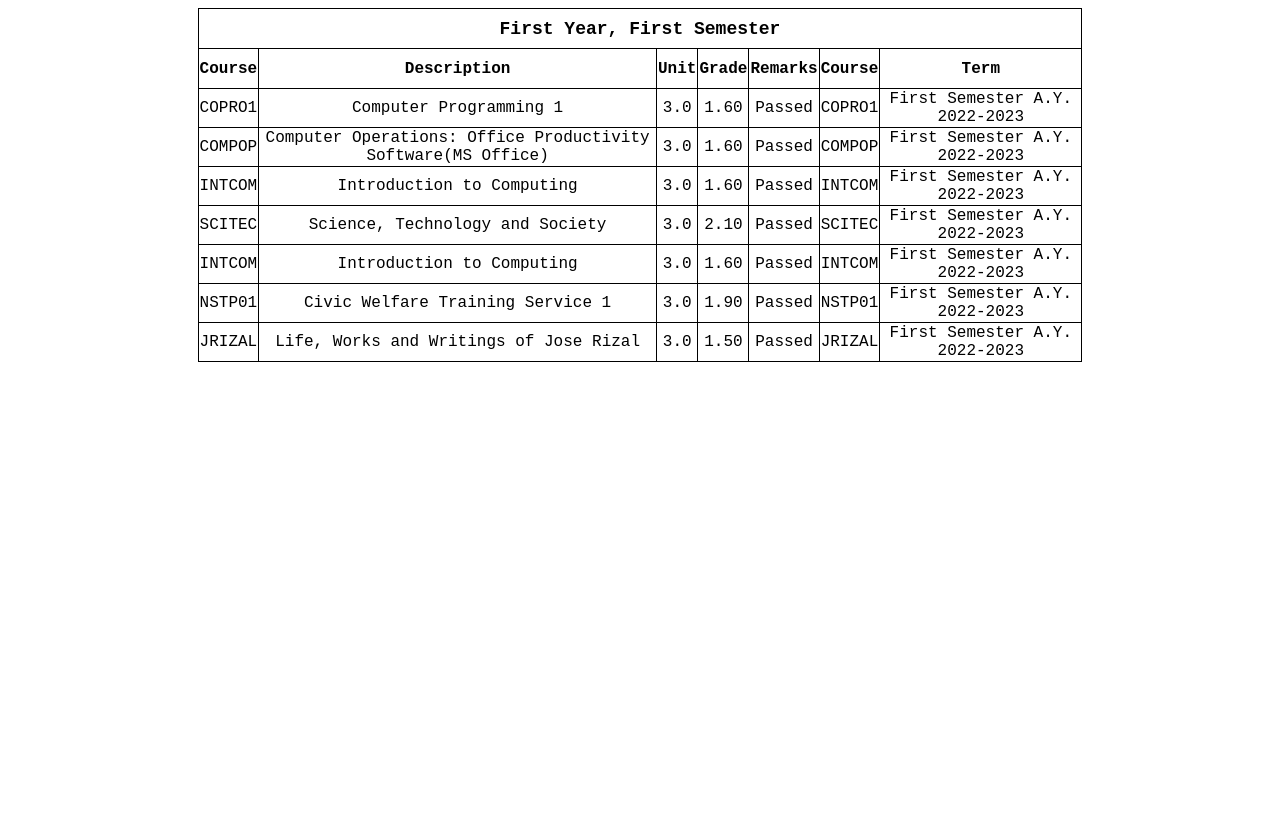
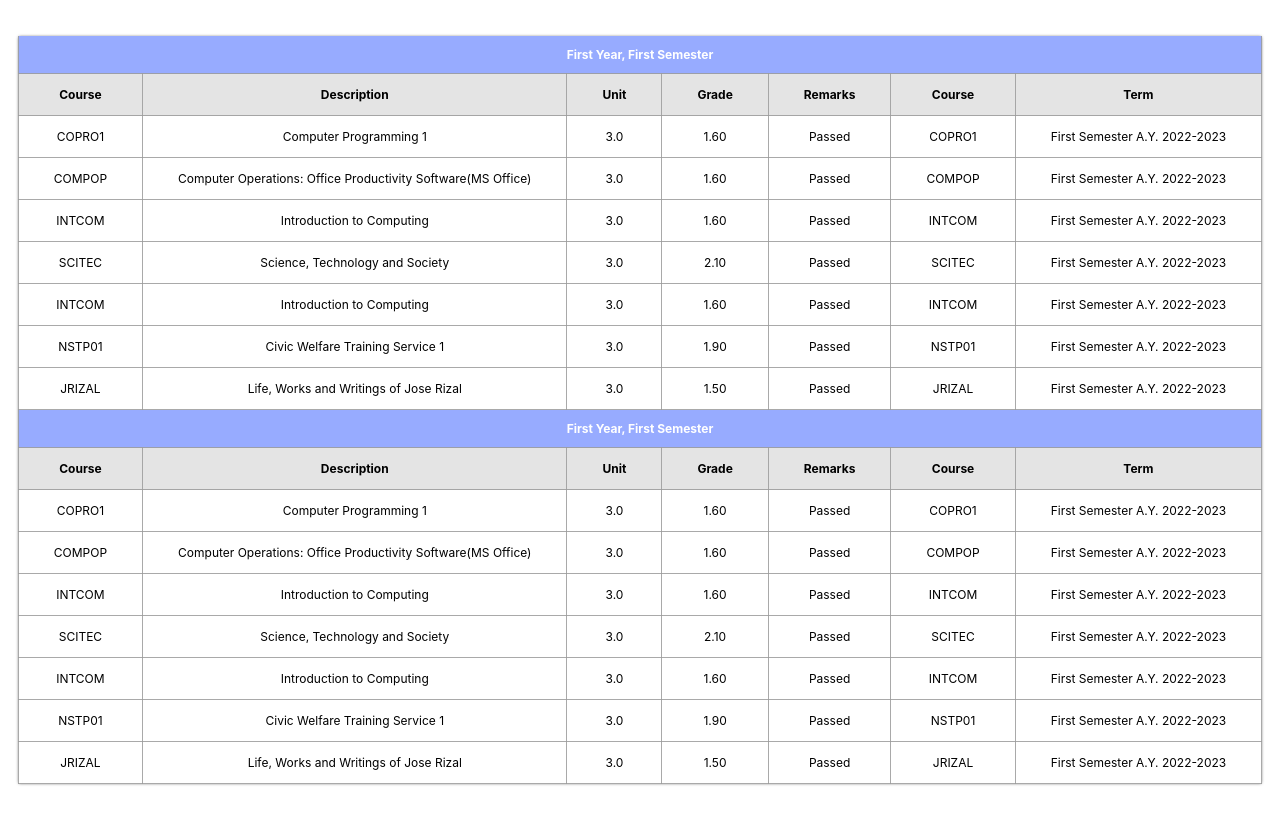
Before and after one commit to Ramiramiramram/LabActivity-2_Gujilde, a plain HTML site: page index.html in a window 1280 px wide. Drawn offline with Linux system fonts and the light colour scheme.

Commit message:
Add files via upload

```diff
--- a/index.html
+++ b/index.html
@@ -1,46 +1,59 @@
 <html lang="en">
+
 <head>
     <meta charset="UTF-8">
     <meta name="viewport" content="width=device-width, initial-scale=1.0">
     <title>Lab Activity #2</title>
     <style>
-        table, td, th {
-        border: 1px solid black;
+        table {
+            font-family: 'Inter', Verdana, "Segoe UI", Helvetica, Sans-Serif;
+            margin: 36px auto;
+            border-collapse: collapse;
+            box-shadow: 0px 0px 3px -1px #000000dd;
         }
-        table {
-        margin: auto;
-        border-collapse: collapse;
-        width: 70%;
+        table td {
+            border-bottom: 1px solid #9c9c9cdd;
+            border-right: 1px solid #9c9c9cdd;
+            border-left: 1px solid #9c9c9cdd;
+            padding: 13px 35px;
+            font-size: 12px;
         }
-        th {
-            font-family: 'Courier New', Courier, sans-serif;
-            height: 40px;
+        h2 {
             text-align: center;
         }
-        td{
-            font-family: 'Courier New', Courier, monospace;
+        tbody {
+            text-align: center;
         }
-        h2{text-align: center;}
-        tbody{text-align: center;}
+        .sem{
+            padding: 11px 35px;
+            font-weight: bold;
+            color: rgb(255, 255, 255);
+            background-color: rgba(136, 158, 255, 0.867);
+        }
+        .sem-header {
+            padding: 11px 35px;
+            font-weight: bold;
+            background-color: rgb(228, 228, 228);
+        }
     </style>
 </head>
+
 <body>
     <table>
-        <thead>
+        <tbody>
+            <!--1st Year, First Sem-->
             <tr>
-                <th colspan="7" style="font-size: large;">First Year, First Semester</th>
+                <td class="sem" colspan="7">First Year, First Semester</td>
             </tr>
-            <tr>
-                <th>Course</th>
-                <th>Description</th>
-                <th>Unit</th>
-                <th>Grade</th>
-                <th>Remarks</th>
-                <th>Course</th>
-                <th>Term</th>
+            <tr class="sem-header">
+                <td>Course</td>
+                <td>Description</td>
+                <td>Unit</td>
+                <td>Grade</td>
+                <td>Remarks</td>
+                <td>Course</td>
+                <td>Term</td>
             </tr>
-        </thead>
-        <tbody>
             <tr>
                 <td>COPRO1</td>
                 <td>Computer Programming 1</td>
@@ -70,7 +83,7 @@
             </tr>
             <tr>
                 <td>SCITEC</td>
-                <td>Science, Technology and Society	</td>
+                <td>Science, Technology and Society </td>
                 <td>3.0</td>
                 <td>2.10</td>
                 <td>Passed</td>
@@ -97,7 +110,83 @@
             </tr>
             <tr>
                 <td>JRIZAL</td>
-                <td>Life, Works and Writings of Jose Rizal	</td>
+                <td>Life, Works and Writings of Jose Rizal </td>
+                <td>3.0</td>
+                <td>1.50</td>
+                <td>Passed</td>
+                <td>JRIZAL</td>
+                <td>First Semester A.Y. 2022-2023</td>
+            </tr>
+            <!--1st Year, Second Sem-->
+            <tr>
+                <td class="sem" colspan="7">First Year, First Semester</th>
+            </tr>
+            <tr class="sem-header">
+                <td>Course</td>
+                <td>Description</td>
+                <td>Unit</td>
+                <td>Grade</td>
+                <td>Remarks</td>
+                <td>Course</td>
+                <td>Term</td>
+            </tr>
+            <tr>
+                <td>COPRO1</td>
+                <td>Computer Programming 1</td>
+                <td>3.0</td>
+                <td>1.60</td>
+                <td>Passed</td>
+                <td>COPRO1</td>
+                <td>First Semester A.Y. 2022-2023</td>
+            </tr>
+            <tr>
+                <td>COMPOP</td>
+                <td>Computer Operations: Office Productivity Software(MS Office)</td>
+                <td>3.0</td>
+                <td>1.60</td>
+                <td>Passed</td>
+                <td>COMPOP</td>
+                <td>First Semester A.Y. 2022-2023</td>
+            </tr>
+            <tr>
+                <td>INTCOM</td>
+                <td>Introduction to Computing</td>
+                <td>3.0</td>
+                <td>1.60</td>
+                <td>Passed</td>
+                <td>INTCOM</td>
+                <td>First Semester A.Y. 2022-2023</td>
+            </tr>
+            <tr>
+                <td>SCITEC</td>
+                <td>Science, Technology and Society </td>
+                <td>3.0</td>
+                <td>2.10</td>
+                <td>Passed</td>
+                <td>SCITEC</td>
+                <td>First Semester A.Y. 2022-2023</td>
+            </tr>
+            <tr>
+                <td>INTCOM</td>
+                <td>Introduction to Computing</td>
+                <td>3.0</td>
+                <td>1.60</td>
+                <td>Passed</td>
+                <td>INTCOM</td>
+                <td>First Semester A.Y. 2022-2023</td>
+            </tr>
+            <tr>
+                <td>NSTP01</td>
+                <td>Civic Welfare Training Service 1</td>
+                <td>3.0</td>
+                <td>1.90</td>
+                <td>Passed</td>
+                <td>NSTP01</td>
+                <td>First Semester A.Y. 2022-2023</td>
+            </tr>
+            <tr>
+                <td>JRIZAL</td>
+                <td>Life, Works and Writings of Jose Rizal </td>
                 <td>3.0</td>
                 <td>1.50</td>
                 <td>Passed</td>
@@ -107,4 +196,5 @@
         </tbody>
     </table>
 </body>
+
 </html>
```
